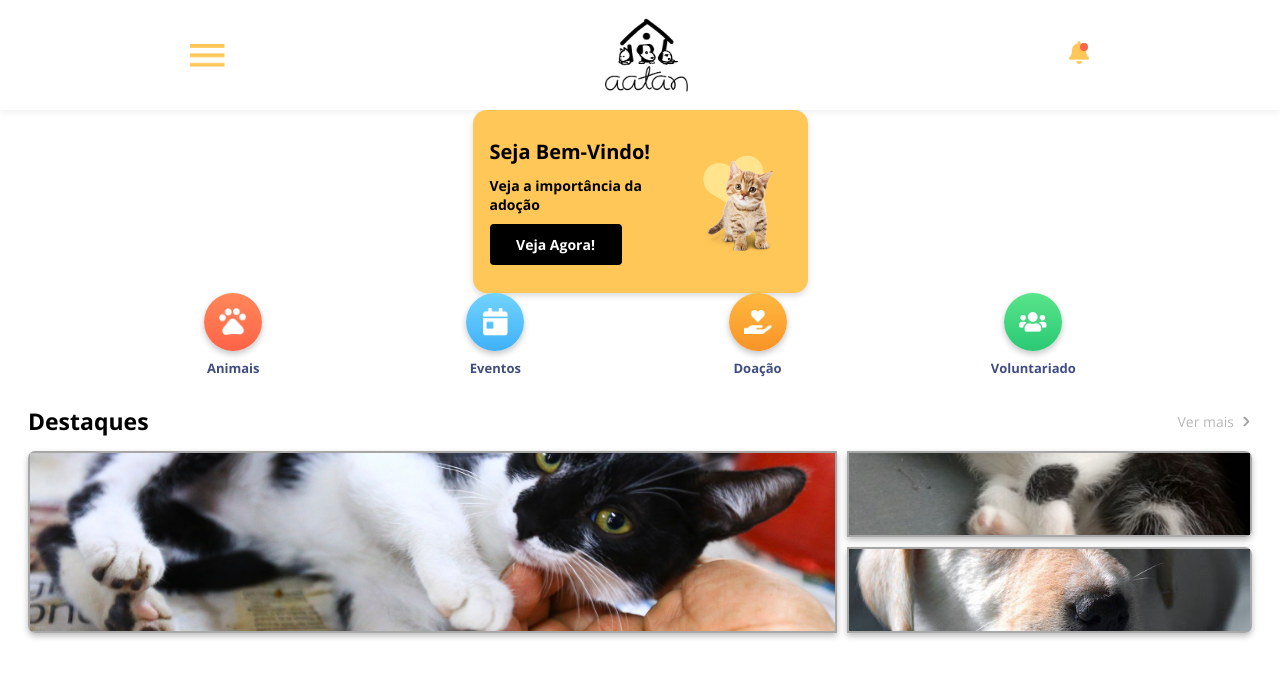
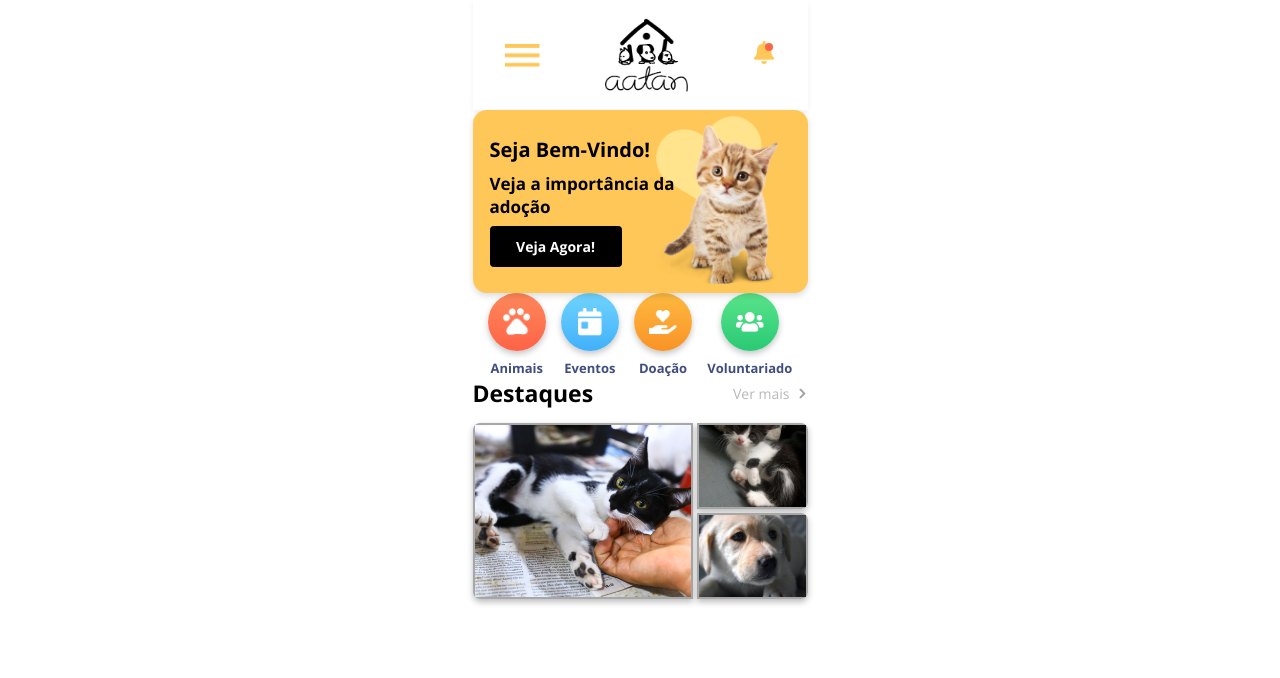
Before and after one commit to Manoob2408/Projeto_AATAN, a Next.js app: page /home in a window 1280 px wide. Shown: the top 678 px of the page. Built offline with nearby package versions, Linux system fonts and the light colour scheme.

Commit message:
refactor: change Home styles

```diff
--- a/src/pages/home/index.tsx
+++ b/src/pages/home/index.tsx
@@ -24,7 +24,8 @@ import {
   HighlightsContent,
   HighlightsPrimaryImage,
   HighlightsSecondaryImage,
-  HighlightsSecondaryImageContainer
+  HighlightsSecondaryImageContainer,
+  PageContainer
 } from '../../styles/pages/home'
 
 interface MenuItemProps {
@@ -39,7 +40,7 @@ function MenuItem ({ title, imageSrc, firstColorHex, secondColorHex, url }: Menu
   return (
     <MenuItemContainer>
       <MenuItemButton firstColorHex={firstColorHex} secondColorHex={secondColorHex}>
-        <Image src={imageSrc} width="100%" height="100%" objectFit="contain"/>
+        <Image src={imageSrc} width="100%" height="100%" objectFit="contain" />
       </MenuItemButton>
       <MenuItemTitle>{title}</MenuItemTitle>
     </MenuItemContainer>
@@ -48,12 +49,16 @@ function MenuItem ({ title, imageSrc, firstColorHex, secondColorHex, url }: Menu
 
 export default function Home () {
   return (
+    <PageContainer>
       <Container>
         <HeaderContainer>
           <Header />
         </HeaderContainer>
         <Carousel />
         <Card>
+          <CardImageContainer>
+            <Image src="/images/animals/19.png" layout="fill" objectFit="contain" objectPosition="right center" />
+          </CardImageContainer>
           <CardContent>
             <CardTitle>
               Seja Bem-Vindo!
@@ -65,10 +70,6 @@ export default function Home () {
               Veja Agora!
               </CardButton>
           </CardContent>
-        <CardImageContainer>
-          <Image src="/images/animals/19.png" width="100%" height="100%" objectFit="contain"/>
-        </CardImageContainer>
-
         </Card>
         <Menu>
           <MenuItem
@@ -111,20 +112,20 @@ export default function Home () {
                 Ver mais
                 </HighlightsSeeMoreText>
               <HighlightsSeeMoreIcon>
-              <Image src="/images/icons/icon-chevron-left.png" width="10" height="10" objectFit="contain"/>
+                <Image src="/images/icons/icon-chevron-left.png" width="10" height="10" objectFit="contain" />
               </HighlightsSeeMoreIcon>
             </HighlightsSeeMore>
 
           </HighlightsHeader>
           <HighlightsContent>
             <HighlightsPrimaryImage>
-            <Image src="/images/animals/3.jpg" layout="fill" objectFit="cover"/>
+              <Image src="/images/animals/3.jpg" layout="fill" objectFit="cover" />
             </HighlightsPrimaryImage>
             <HighlightsSecondaryImage>
-              <Image src="/images/animals/2.jpg" layout="fill" objectFit="cover"/>
+              <Image src="/images/animals/2.jpg" layout="fill" objectFit="cover" />
             </HighlightsSecondaryImage>
             <HighlightsSecondaryImage>
-              <Image src="/images/animals/16.jpg" layout="fill" objectFit="cover"/>
+              <Image src="/images/animals/16.jpg" layout="fill" objectFit="cover" />
             </HighlightsSecondaryImage>
           </HighlightsContent>
         </Highlights>
@@ -132,5 +133,7 @@ export default function Home () {
           {/* <TabMenuItem></TabMenuItem> */}
         </TabMenu>
       </Container>
+    </PageContainer>
+
   )
 }
--- a/src/styles/pages/Home.ts
+++ b/src/styles/pages/Home.ts
@@ -1,8 +1,13 @@
 import styled from 'styled-components'
 
+export const PageContainer = styled.div`
+  display: flex;
+  justify-content: center;
+
+`
+
 export const Container = styled.div`
-  width: 100vw;
-  height: 100vh;
+  max-width: 375px;
   display: flex;
   flex-direction: column;
   align-items: center;
@@ -57,6 +62,7 @@ export const MenuItemTitle = styled.div`
 export const TabMenu = styled.div``
 
 export const Card = styled.div`
+  position: relative;
   display: flex;
   width: 335px;
   height: 183px;
@@ -67,16 +73,23 @@ export const Card = styled.div`
 `
 
 export const CardContent = styled.div`
+  position: absolute;
+  padding: 17px;
+  top: 0;
+  left: 0;
   display: flex;
-  flex: 2;
   flex-direction: column;
   justify-content: space-evenly;
   height: 100%;
+  width: 70%;
 `
 
 export const CardImageContainer = styled.div`
-  display: flex;
-  flex: 1;
+  position: absolute;
+  top: 0;
+  right: 0;
+  height: 95%;
+  width: 95%;
 `
 
 export const CardTitle = styled.div`
@@ -87,7 +100,7 @@ export const CardTitle = styled.div`
 
 export const CardText = styled.div`
   font-family: 'Open Sans', sans-serif;
-  font-size: 14px;
+  font-size: 17px;
   font-weight: bold;
 `
 
@@ -106,7 +119,6 @@ export const CardButton = styled.button`
 
 export const Highlights = styled.div`
   width: 100%;
-  padding: 28px;
 `
 
 export const HighlightsHeader = styled.div`
@@ -149,7 +161,7 @@ export const HighlightsContent = styled.div`
   grid-template-rows: 86px 86px;
   grid-template-areas: "first second"
                        "first second";
-  gap: 10px;
+  gap: 4px;
 `
 
 export const HighlightsPrimaryImage = styled.div`
```
Lines whose indentation alone changed are shown as unchanged.
